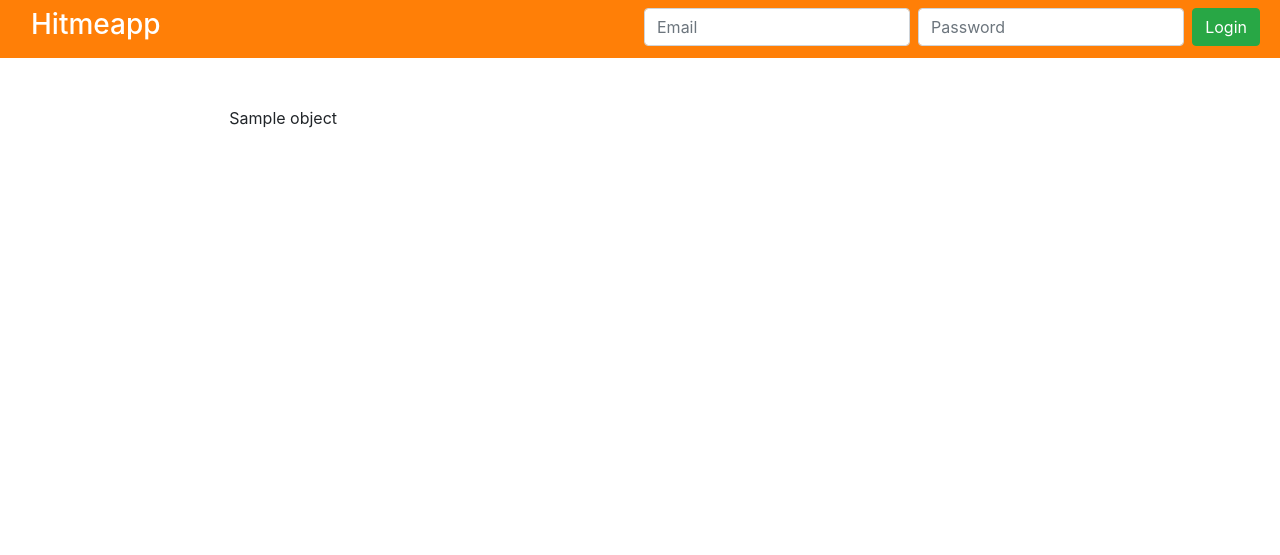
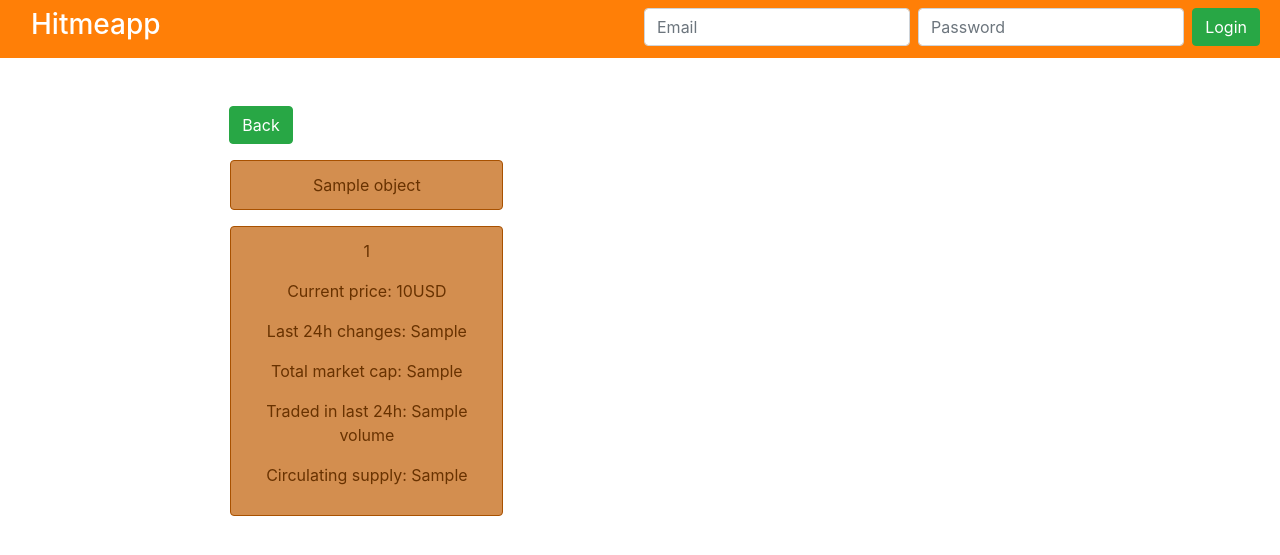
Before and after one commit to gonza56d/hitmeapp, a Django app: template hitmeapp/templates/crypto/detail.html in a window 1280 px wide. Shown: the top 555 px of the page. Run offline with Django 3.2, Linux system fonts and the light colour scheme; the template is opened without the code that fills it: most values are stand-ins (such as "Sample title", 1, 10 or a date in 2020); parts of the project's set-up code (start-up, migrations or seed data) failed here and were passed over; some libraries are stand-ins or nearby versions.

Commit message:
crypto detail

```diff
--- a/hitmeapp/templates/crypto/detail.html
+++ b/hitmeapp/templates/crypto/detail.html
@@ -5,6 +5,21 @@
 
 {% block content %}
 
-{{ object.name }}
+<a class="btn btn-success mb-3" href="{% url 'assetservices:crypto-list' %}">Back</a>
+
+<div class="row px-3">
+    <div class="alert alert-app col-12 col-md-4 text-center">
+        {{ object.name }}
+    </div>
+    <div class="col-md-8"></div>
+    <div class="alert alert-app col-12 col-md-4 text-center">
+        <p>{{ object.number }}</p>
+        <p>{% translate 'Current price' %}: {{ object.price }}USD</p>
+        <p>{% translate 'Last 24h changes' %}: {{ object.last_day }}</p>
+        <p>{% translate 'Total market cap' %}: {{ object.market_cap }}</p>
+        <p>{% translate 'Traded in last 24h' %}: {{ object.volume }}</p>
+        <p>{% translate 'Circulating supply' %}: {{ object.circulating_supply }}</p>
+    </div>
+</div>
 
 {% endblock %}
```
Also changed, not shown: hitmeapp/assetservices/views/crypto/detail.py (+11 -7 lines).
